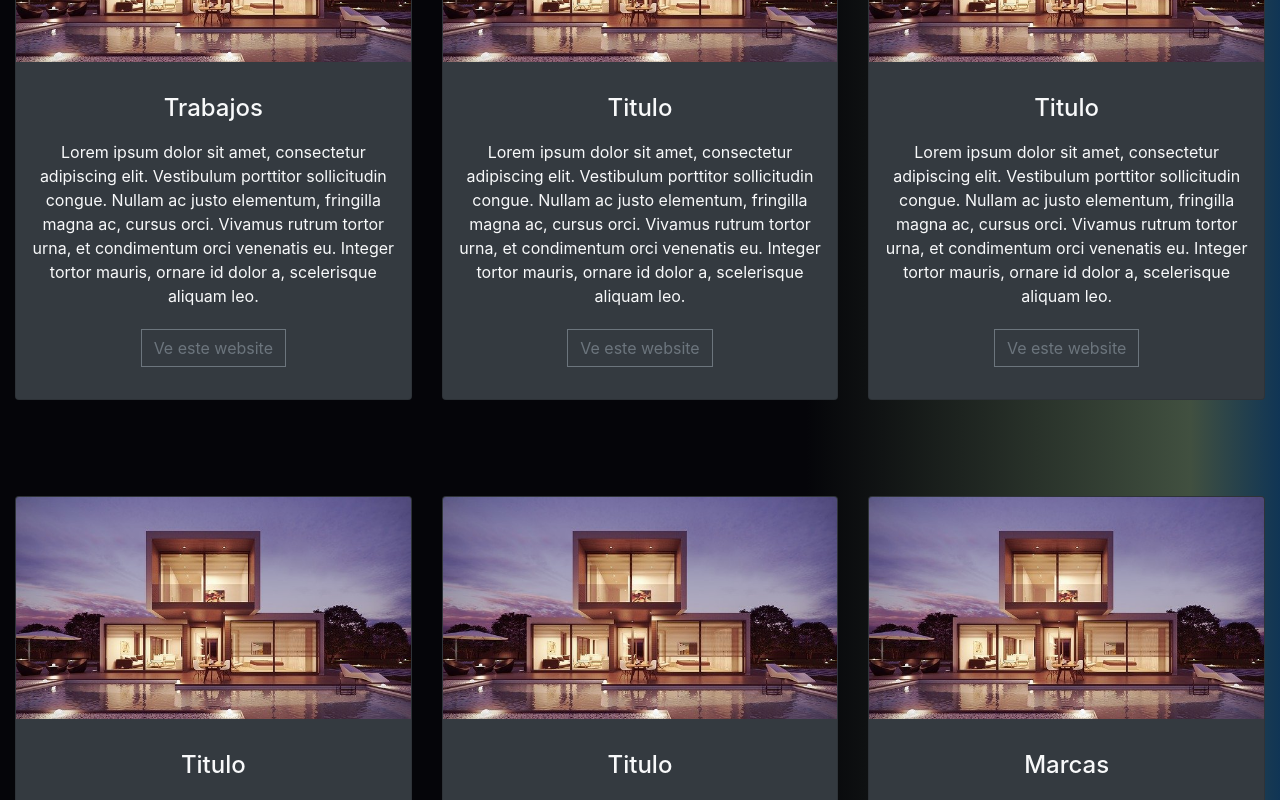
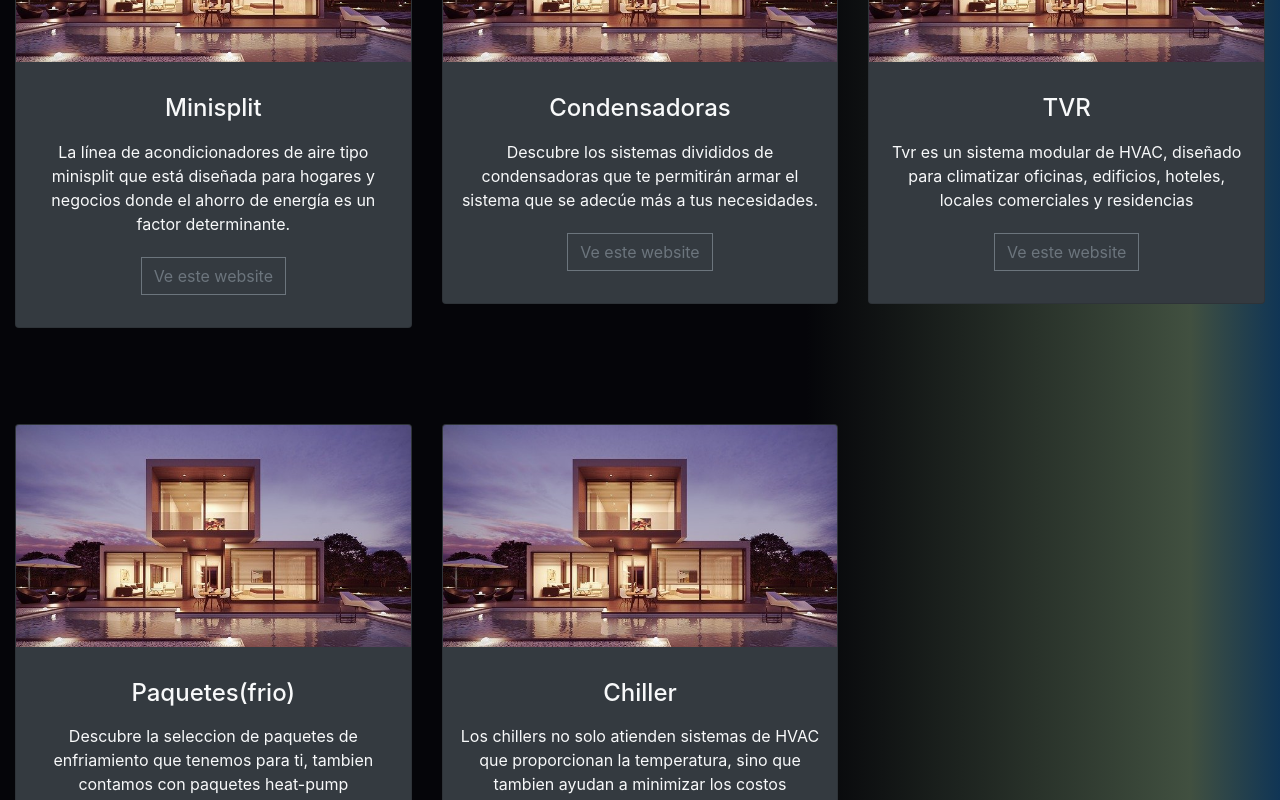
Before and after one commit to JoseVel4zquez/Trabajos, a React (Create React App) app: page / in a window 1280 px wide. Shown: the part 1580-2380 px from the top of the page. Built offline with nearby package versions, Linux system fonts and the light colour scheme.

Commit message:
correcciones entre cards

```diff
--- a/src/components/Cards.js
+++ b/src/components/Cards.js
@@ -6,39 +6,43 @@ import "../components/css/home.css";
 const cards = [
   {
     id: 1,
-    title: "Trabajos",
+    title: "Minisplit",
     image: house,
+    text:
+      "La línea de acondicionadores de aire tipo minisplit que  está diseñada para hogares y negocios donde el ahorro de energía es un factor determinante.",
     url: "https://kstech.club",
     //text: 'Esto es una prueba chida xd'
   },
   {
     id: 2,
-    title: "Titulo",
+    title: "Condensadoras",
     image: house,
+    text:
+      "Descubre los sistemas divididos de condensadoras que te permitirán armar el sistema que se adecúe más a tus necesidades.",
     url: "https://kstech.club",
   },
   {
     id: 3,
-    title: "Titulo",
+    title: "TVR",
     image: house,
+    text:
+      "Tvr es un sistema modular de HVAC, diseñado para climatizar oficinas, edificios, hoteles, locales comerciales y residencias",
     url: "https://kstech.club",
   },
   {
     id: 4,
-    title: "Titulo",
+    title: "Paquetes(frio)",
     image: house,
+    text:
+      "Descubre la seleccion de paquetes de enfriamiento que tenemos para ti, tambien contamos con paquetes heat-pump",
     url: "https://kstech.club",
   },
   {
     id: 5,
-    title: "Titulo",
+    title: "Chiller",
     image: house,
-    url: "https://kstech.club",
-  },
-  {
-    id: 6,
-    title: "Marcas",
-    image: house,
+    text:
+      "Los chillers no solo atienden sistemas de HVAC que proporcionan la temperatura, sino que tambien ayudan a minimizar los costos operativos con niveles superiores de eficiencia energetica",
     url: "https://kstech.club",
   },
 ];
```
Also changed, not shown: src/components/Card.js (+20 -14 lines).
